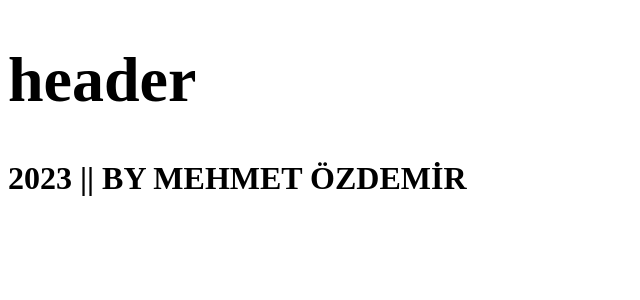
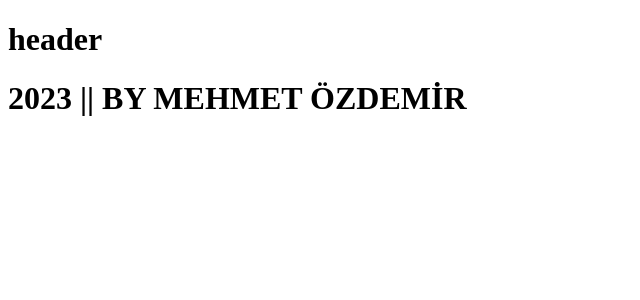
Before and after one commit to 35kartal35/Blog-Page, a React (Create React App) app: page / in a window 1280 px wide. Shown: the top 300 px of the page, without its empty margins (0-640 px from the left). Built offline with nearby package versions, Linux system fonts and the light colour scheme; data requests are answered from the project's data file.

Commit message:
3. commit

```diff
--- a/public/index.html
+++ b/public/index.html
@@ -1,14 +1,12 @@
 <!DOCTYPE html>
 <html lang="en">
+
 <head>
   <meta charset="utf-8" />
   <link rel="icon" href="%PUBLIC_URL%/favicon.ico" />
   <meta name="viewport" content="width=device-width, initial-scale=1" />
   <meta name="theme-color" content="#000000" />
-    <meta
-      name="description"
-      content="Web site created using create-react-app"
-    />
+  <meta name="description" content="Web site created using create-react-app" />
   <link rel="apple-touch-icon" href="%PUBLIC_URL%/logo192.png" />
   <!--
       manifest.json provides metadata used when your web app is installed on a
@@ -24,8 +22,9 @@
       work correctly both with client-side routing and a non-root public URL.
       Learn how to configure a non-root public URL by running `npm run build`.
     -->
-    <title>React App</title>
+  <title>Blog Page</title>
 </head>
+
 <body>
   <noscript>You need to enable JavaScript to run this app.</noscript>
   <div id="root"></div>
@@ -40,4 +39,5 @@
       To create a production bundle, use `npm run build` or `yarn build`.
     -->
 </body>
+
 </html>
--- a/src/pages/home.js
+++ b/src/pages/home.js
@@ -1,15 +1,17 @@
 import React from "react";
 import Header from "../component/header";
 import Footer from "../component/footer";
-
+import { useSelector } from "react-redux";
 const Home = () => {
+    const appState = useSelector(state => state)
+    console.log(appState);
     return (
         <div>
-            <h1>
-                <Header />
-            </h1>
+            <Header />
+
             <Footer />
         </div>
+
     )
 }
 
```
Lines whose indentation alone changed are shown as unchanged.
